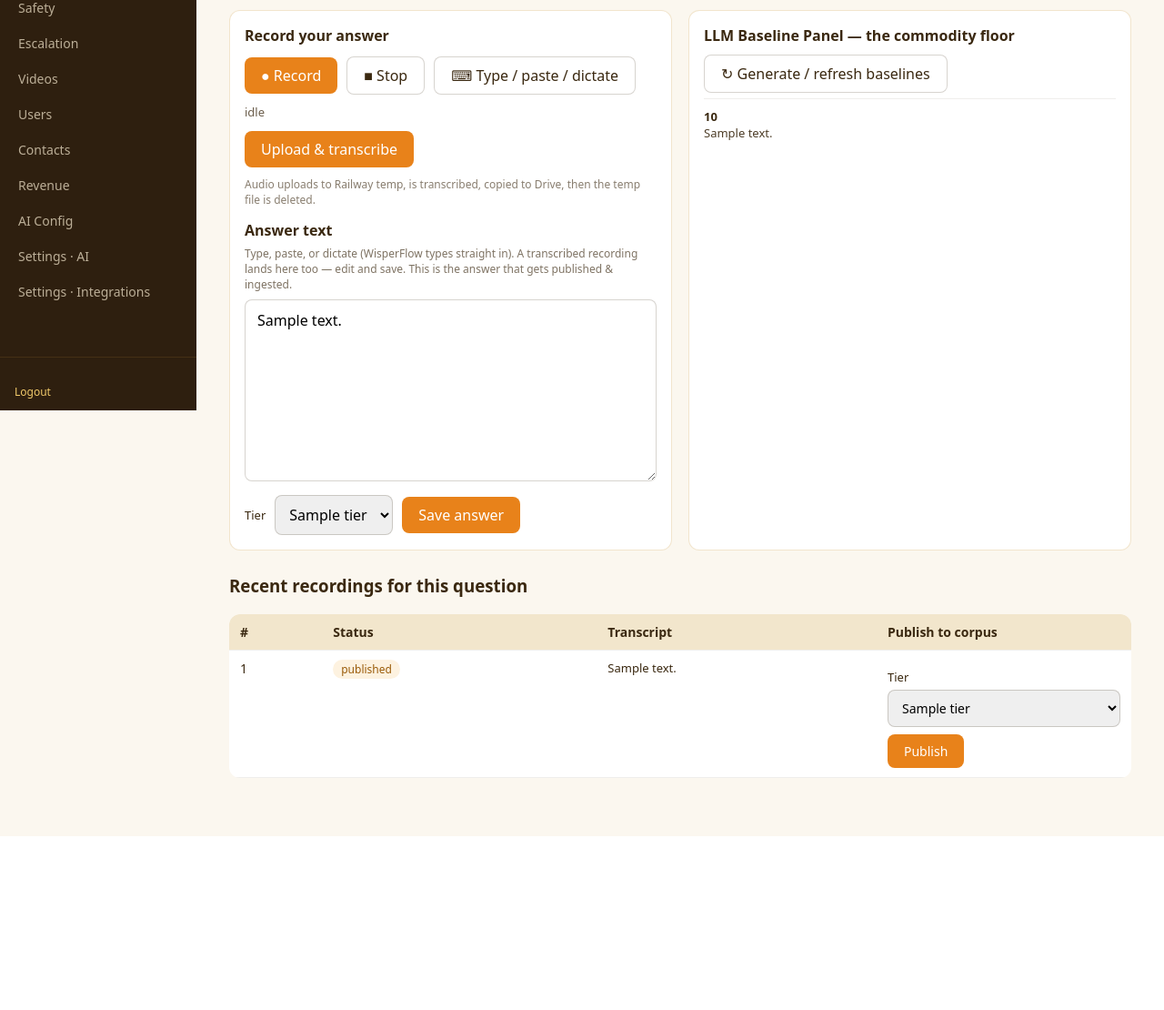
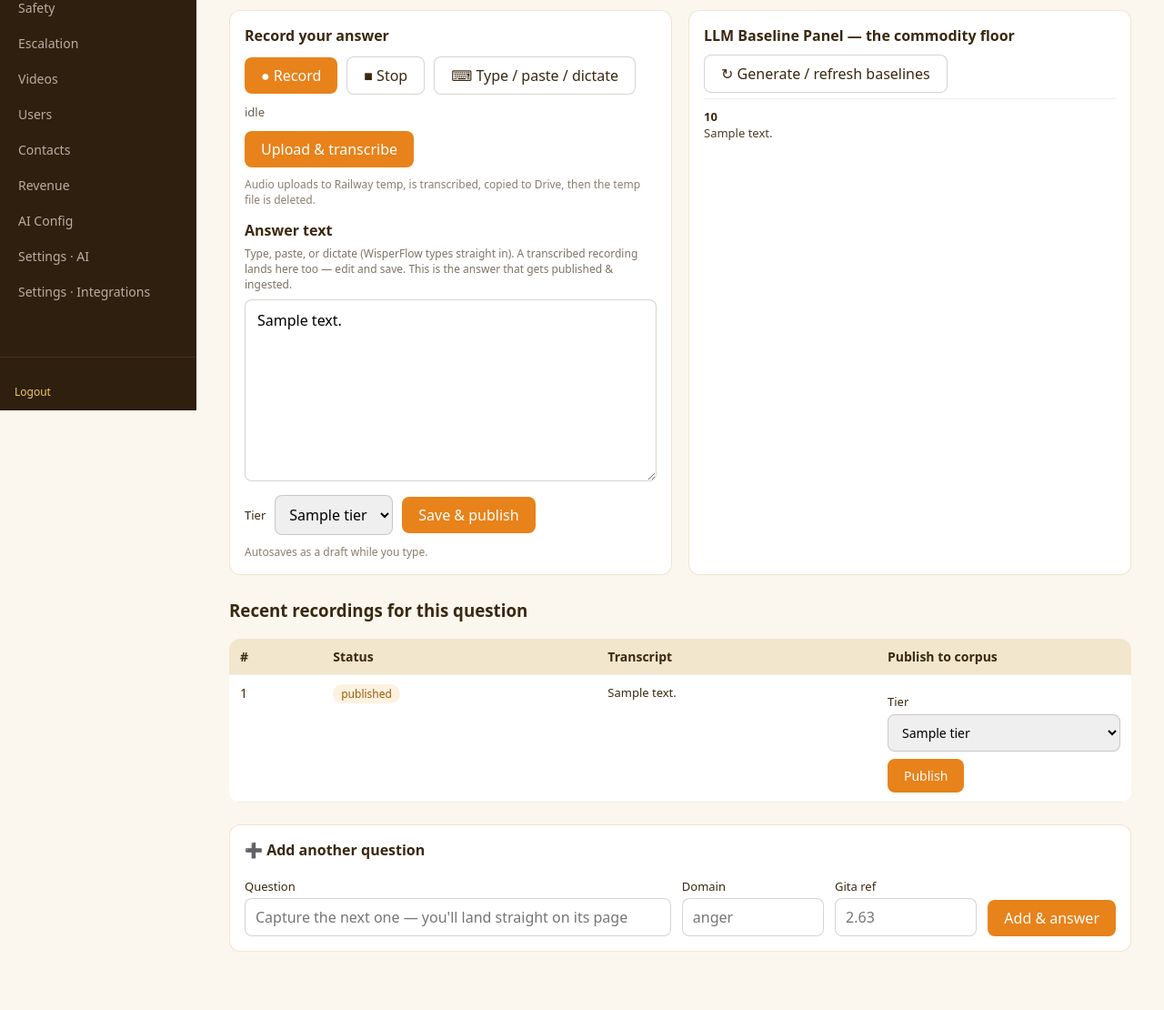
Before and after one commit to ganganarayan/aigitamentor, a FastAPI app: template templates/admin/recorder.html in a window 1280 px wide. Shown: the part 349-1459 px from the top of the page at 91% size. Before the commit the page ends 1268 px from the top, so only its background shows below. Run offline with FastAPI, Linux system fonts and the light colour scheme; the template is opened without the code that fills it: most values are stand-ins (such as "Sample title", 1, 10 or a date in 2020).

Commit message:
Recorder: add questions on the spot + autosave answers as you type
- Add a question then and there: an "Add a question" card on the recorder list
  and an "Add another question" card on the recorder page (domain + optional Gita
  ref). POST /admin/recorder/questions creates it and drops you straight on its
  recorder page to answer now.
- Autosave: the typed/dictated answer persists continuously (debounced ~900ms, on
  blur, and a sendBeacon on unload) via POST /admin/recorder/{id}/autosave, with a
  live "Saving… / Draft saved ✓" indicator. Both the list's Type tab and the full
  recorder page.
- Autosaves are kept as DRAFT (never enter the corpus until you hit Save & publish);
  _save_typed_answer gained publish=False — new rows start draft, an already-
  published answer isn't downgraded and its version isn't bumped on autosave.

No schema change. Verified: compile, routes registered, both templates render.

Co-Authored-By: Claude Opus 4.8 <noreply@anthropic.com>

```diff
--- a/app/admin/router.py
+++ b/app/admin/router.py
@@ -85,13 +85,18 @@ STAGES = ["", "recognition", "mechanism", "first-regulation", "deeper-practice",
 
 
 def _save_typed_answer(
-    db: Session, question_id: int, tier: str, text: str, user: User, stage: str | None = None
+    db: Session, question_id: int, tier: str, text: str, user: User,
+    stage: str | None = None, publish: bool = True,
 ) -> KbAnswer:
     """Upsert a typed/pasted/dictated answer for (question, tier).
 
     The typed text IS the transcript — same field a transcription would fill —
     so it flows through the identical publish → ingest pipeline. Idempotent per
     (question, tier): re-saving updates in place rather than duplicating.
+
+    ``publish=False`` (autosave-as-you-type) stores the text but leaves the status
+    a draft — new rows start as draft; an already-published row is NOT downgraded
+    and its version is not bumped. Explicit save publishes.
     """
     if tier not in TIER_RANK:
         tier = "seeker"
@@ -122,7 +127,7 @@ def _save_typed_answer(
             transcript_raw=text,
             transcript_edited=text,
             answer_final=text,
-            status="published",
+            status="published" if publish else "draft",
             version=1,
         )
         db.add(answer)
@@ -130,8 +135,9 @@ def _save_typed_answer(
         answer.transcript_edited = text
         answer.answer_final = text
         answer.stage = stage
-        answer.status = "published"
-        answer.version = (answer.version or 1) + 1
+        if publish:
+            answer.status = "published"
+            answer.version = (answer.version or 1) + 1
     db.commit()
     db.refresh(answer)
     return answer
@@ -235,6 +241,47 @@ def user_edit_save(
         target.assessment_taken_at = None
     db.commit()
     return RedirectResponse("/admin/users", status_code=status.HTTP_303_SEE_OTHER)
+
+
+@router.post("/recorder/questions")
+def add_question(
+    question_text: str = Form(...),
+    domain: str = Form(""),
+    gita_reference: str = Form(""),
+    user: User = Depends(require_admin),
+    db: Session = Depends(get_db),
+):
+    """Add a question on the spot, then open its recorder page to answer it now."""
+    qt = (question_text or "").strip()
+    if not qt:
+        return RedirectResponse("/admin/recorder", status_code=status.HTTP_303_SEE_OTHER)
+    q = Question(
+        question_text=qt,
+        domain=(domain.strip() or None),
+        gita_reference=(gita_reference.strip() or None),
+    )
+    db.add(q)
+    db.commit()
+    db.refresh(q)
+    return RedirectResponse(f"/admin/recorder/{q.id}", status_code=status.HTTP_303_SEE_OTHER)
+
+
+@router.post("/recorder/{question_id}/autosave", response_class=JSONResponse)
+def autosave_answer(
+    question_id: int,
+    text: str = Form(""),
+    tier: str = Form("seeker"),
+    stage: str = Form(""),
+    user: User = Depends(require_admin),
+    db: Session = Depends(get_db),
+):
+    """Continuously persist the answer as it's typed/dictated — kept as a DRAFT so
+    an in-progress answer never enters the corpus until explicitly published."""
+    text = (text or "").strip()
+    if not text:
+        return JSONResponse({"ok": True, "empty": True})
+    ans = _save_typed_answer(db, question_id, tier, text, user, stage=stage, publish=False)
+    return JSONResponse({"ok": True, "status": ans.status})
 
 
 @router.get("/recorder", response_class=HTMLResponse)
--- a/templates/admin/recorder.html
+++ b/templates/admin/recorder.html
@@ -61,13 +61,14 @@
       <p style="font-size:12px;opacity:.65;margin:0 0 8px">Type, paste, or dictate (WisperFlow types straight in). A transcribed recording lands here too — edit and save. This is the answer that gets published &amp; ingested.</p>
       <form method="post" action="/admin/recorder/{{ question.id }}/text">
         <input type="hidden" name="return_to" value="detail" />
-        <textarea name="text" style="width:100%; min-height:200px; padding:11px 13px; border:1px solid rgba(58,40,16,.2); border-radius:8px; font:inherit; resize:vertical">{{ prefill_text }}</textarea>
+        <textarea id="answerText" name="text" style="width:100%; min-height:200px; padding:11px 13px; border:1px solid rgba(58,40,16,.2); border-radius:8px; font:inherit; resize:vertical">{{ prefill_text }}</textarea>
         <div style="display:flex; gap:10px; align-items:center; margin-top:10px; flex-wrap:wrap">
           <label style="margin:0">Tier</label>
-          <select name="tier" style="width:auto">
+          <select id="answerTier" name="tier" style="width:auto">
             {% for t in tiers %}<option value="{{ t }}" {% if t == prefill_tier %}selected{% endif %}>{{ t }}</option>{% endfor %}
           </select>
-          <button class="btn" type="submit">Save answer</button>
+          <button class="btn" type="submit">Save &amp; publish</button>
+          <span id="saveInd" style="font-size:12px;opacity:.6">Autosaves as a draft while you type.</span>
         </div>
       </form>
     </div>
@@ -115,6 +116,58 @@
   </tbody>
 </table>
 {% endif %}
+
+<div class="panel" style="margin-top:24px">
+  <h3>➕ Add another question</h3>
+  <form method="post" action="/admin/recorder/questions" style="display:flex;gap:12px;flex-wrap:wrap;align-items:flex-end">
+    <div style="flex:3;min-width:240px">
+      <label style="display:block;font-size:13px;margin-bottom:4px">Question</label>
+      <input name="question_text" required placeholder="Capture the next one — you'll land straight on its page" style="width:100%">
+    </div>
+    <div style="flex:1;min-width:110px">
+      <label style="display:block;font-size:13px;margin-bottom:4px">Domain</label>
+      <input name="domain" placeholder="anger" style="width:100%">
+    </div>
+    <div style="flex:1;min-width:100px">
+      <label style="display:block;font-size:13px;margin-bottom:4px">Gita ref</label>
+      <input name="gita_reference" placeholder="2.63" style="width:100%">
+    </div>
+    <button class="btn" type="submit">Add &amp; answer</button>
+  </form>
+</div>
+
+<script>
+// Autosave the typed answer continuously (kept a draft until Save & publish).
+(function () {
+  const at = document.getElementById('answerText');
+  const tierSel = document.getElementById('answerTier');
+  const ind = document.getElementById('saveInd');
+  if (at) {
+    let t;
+    const save = () => {
+      if (!at.value.trim()) { ind.textContent = 'Autosaves as a draft while you type.'; return; }
+      ind.textContent = 'Saving…';
+      const fd = new FormData();
+      fd.append('text', at.value);
+      fd.append('tier', tierSel.value);
+      fetch('/admin/recorder/{{ question.id }}/autosave', { method: 'POST', body: fd })
+        .then(() => { ind.textContent = 'Draft saved ✓'; })
+        .catch(() => { ind.textContent = 'Save failed — will retry'; });
+    };
+    const schedule = () => { clearTimeout(t); ind.textContent = '…'; t = setTimeout(save, 900); };
+    at.addEventListener('input', schedule);
+    tierSel.addEventListener('change', schedule);
+    at.addEventListener('blur', () => { clearTimeout(t); save(); });
+    // Last-ditch save if the page is left mid-typing.
+    window.addEventListener('beforeunload', () => {
+      if (at.value.trim() && navigator.sendBeacon) {
+        navigator.sendBeacon('/admin/recorder/{{ question.id }}/autosave',
+          new URLSearchParams({ text: at.value, tier: tierSel.value }));
+      }
+    });
+  }
+})();
+</script>
 
 <script>
 (function () {
```
Also changed, not shown: templates/admin/recorder_list.html (+47 -3 lines).
